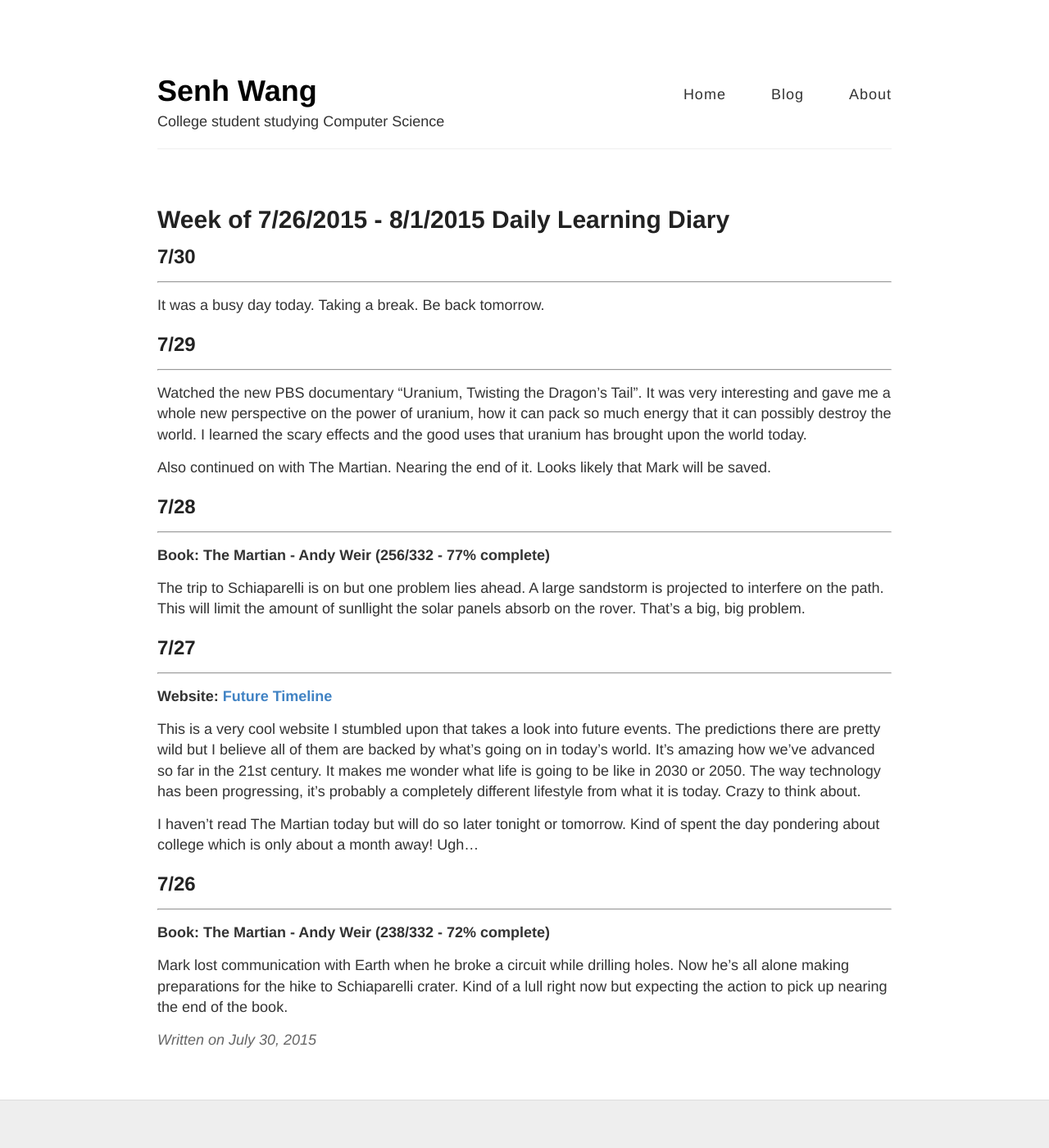
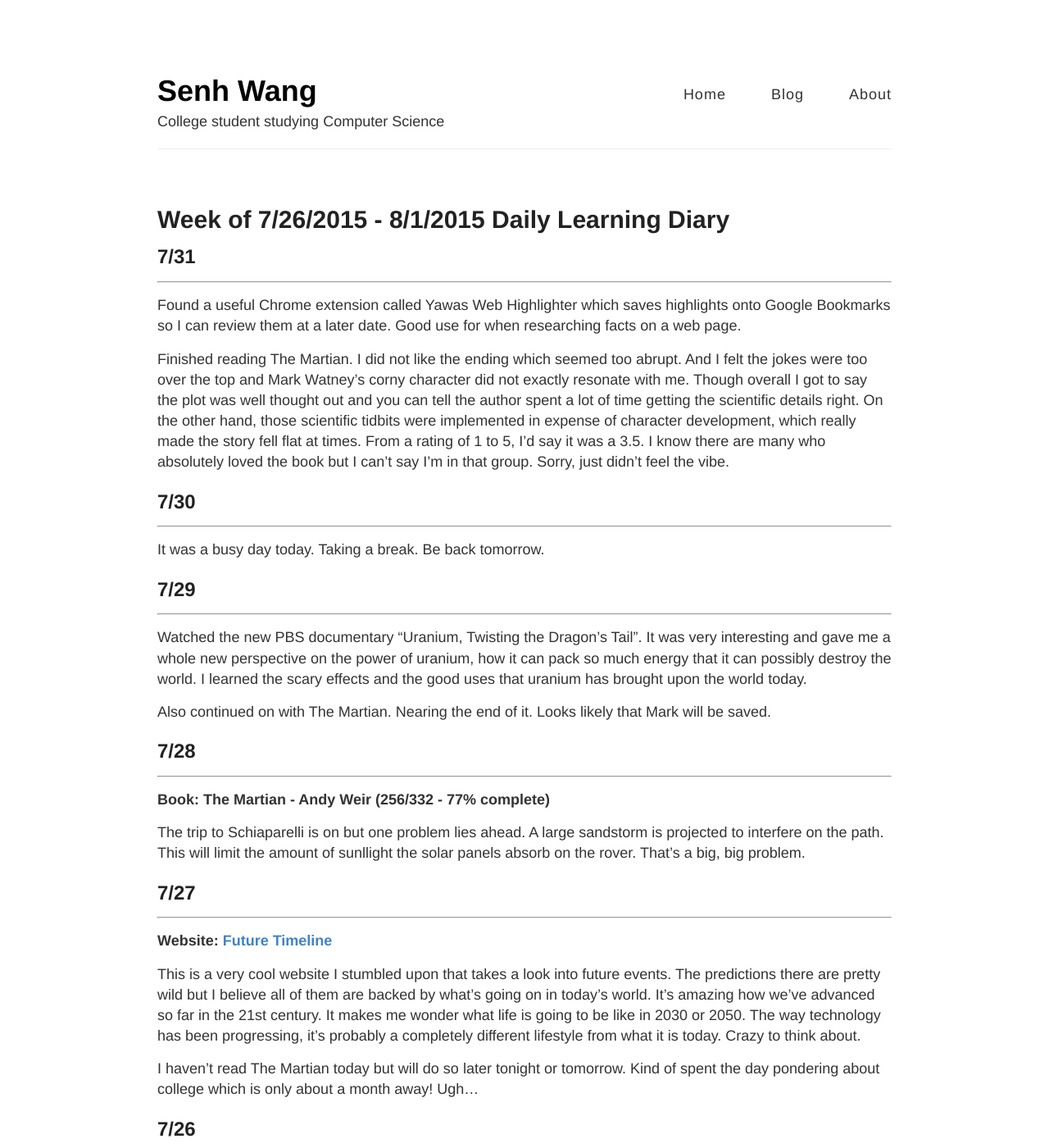
Before and after one commit to SenhW/senhw.github.io, a Jekyll site: the page built from _posts/2015-07-26-7-26-2015-learning-diary.md, in a window 1280 px wide and 1400 px high. Shown: the whole window at 82% size. Built offline with Jekyll 4.4.1, drawn with Linux system fonts in a browser that asks for light colours; Markdown is read by kramdown in place of the engine named in the settings; some of the changed text lies outside the part shown.

Commit message:
7/31 entry

```diff
--- a/_posts/2015-07-26-7-26-2015-learning-diary.md
+++ b/_posts/2015-07-26-7-26-2015-learning-diary.md
@@ -2,8 +2,14 @@
 layout: post
 title: Week of 7/26/2015 - 8/1/2015 Daily Learning Diary
 permalink: /blog/7-26-2015-learning-diary/
-date: 2015-07-30
+date: 2015-07-31
 ---
+
+## 7/31
+---
+Found a useful Chrome extension called Yawas Web Highlighter which saves highlights onto Google Bookmarks so I can review them at a later date. Good use for when researching facts on a web page.
+
+Finished reading The Martian. I did not like the ending which seemed too abrupt. And I felt the jokes were too over the top and Mark Watney's corny character did not exactly resonate with me. Though overall I got to say the plot was well thought out and you can tell the author spent a lot of time getting the scientific details right. On the other hand, those scientific tidbits were implemented in expense of character development, which really made the story fell flat at times. From a rating of 1 to 5, I'd say it was a 3.5. I know there are many who absolutely loved the book but I can't say I'm in that group. Sorry, just didn't feel the vibe.
 
 ## 7/30
 ---
```
